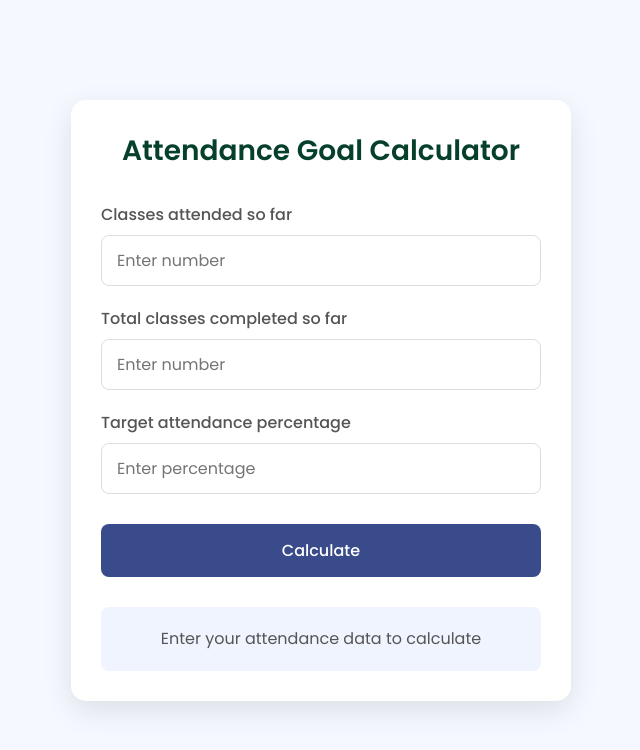
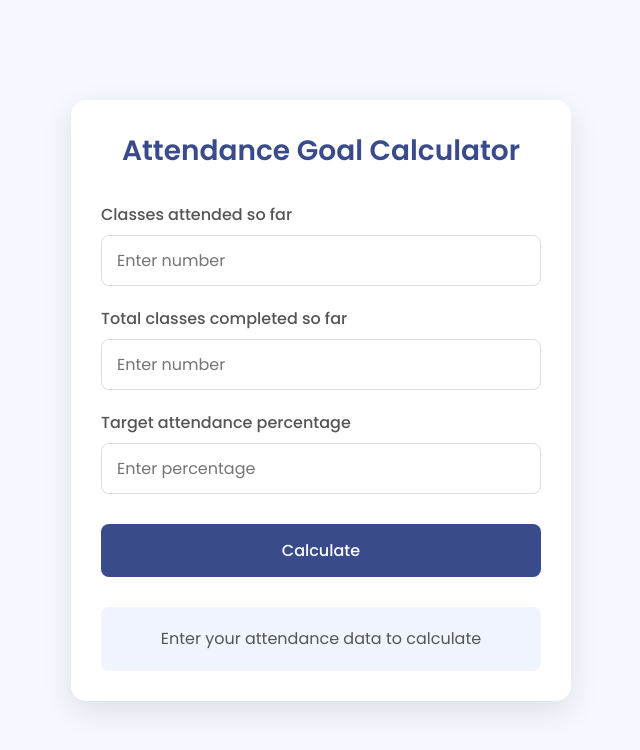
Before and after one commit to E23CSEU1197/agc, a plain HTML site: page index.html in a window 1280 px wide. Shown: the whole page, without its empty margins (319-959 px from the left). Drawn offline with Linux system fonts and the light colour scheme.

Commit message:
style.css

```diff
--- a/style.css
+++ b/style.css
@@ -24,7 +24,7 @@ body {
 }
 
 h1 {
-    color: #06402B;
+    color: #3a4b8c;
     text-align: center;
     margin-bottom: 30px;
     font-size: 28px;
```
